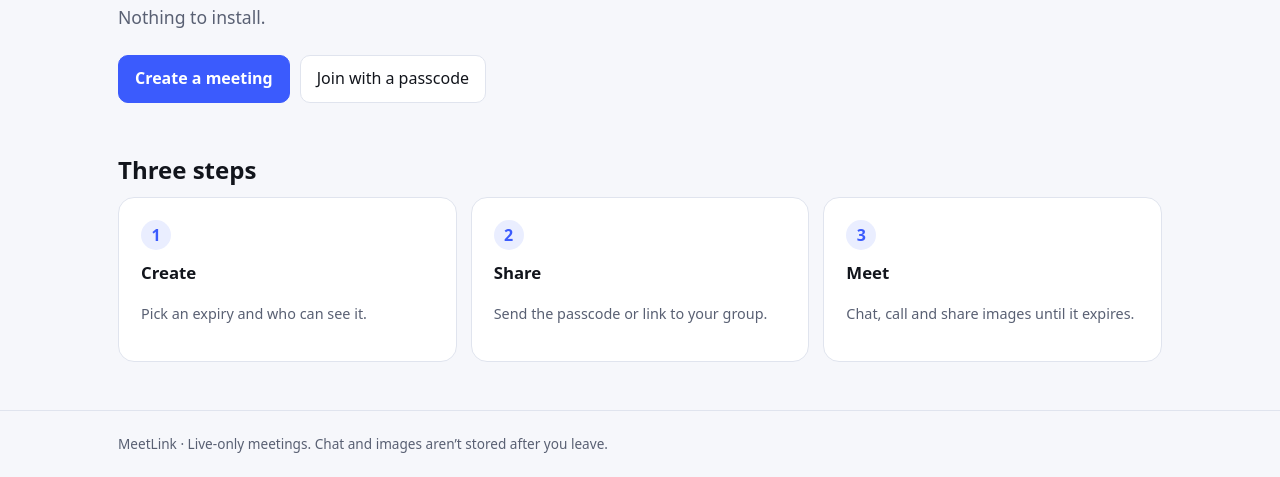
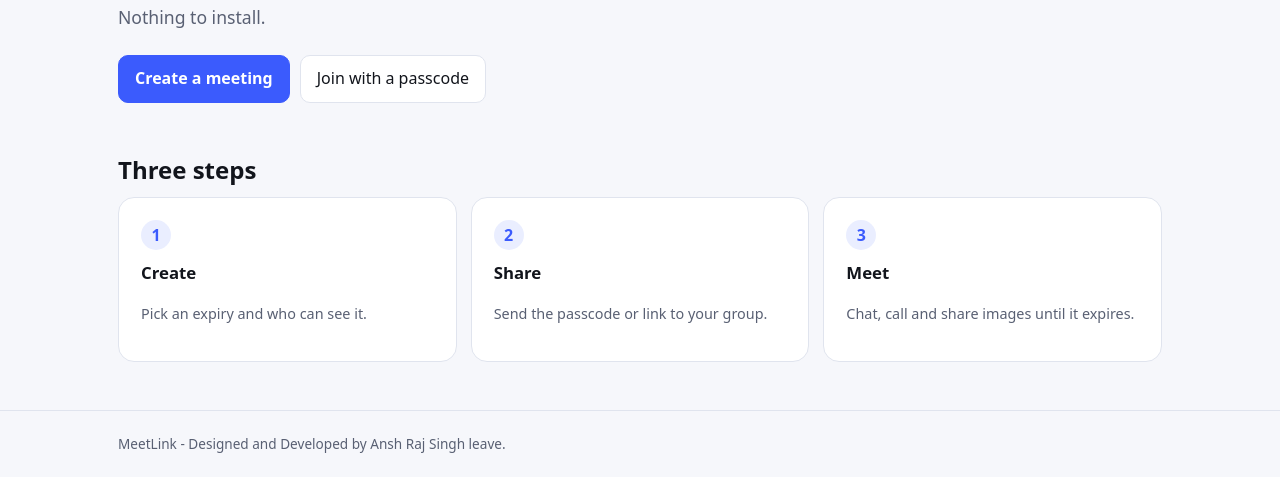
Before and after one commit to iAnamikaSingh/meet-link, a website with bundled scripts: page public/index.html in a window 1280 px wide. Shown: the part 324-801 px from the top of the page. Built offline with nearby package versions, Linux system fonts and the light colour scheme; files whose address does not match are found by name.

Commit message:
changed footer and added the developer name

```diff
--- a/public/index.html
+++ b/public/index.html
@@ -464,7 +464,7 @@
     </main>
     <footer>
       <div class="container">
-        MeetLink · Live-only meetings. Chat and images aren’t stored after you
+        MeetLink - Designed and Developed by Ansh Raj Singh
         leave.
       </div>
     </footer>
```
